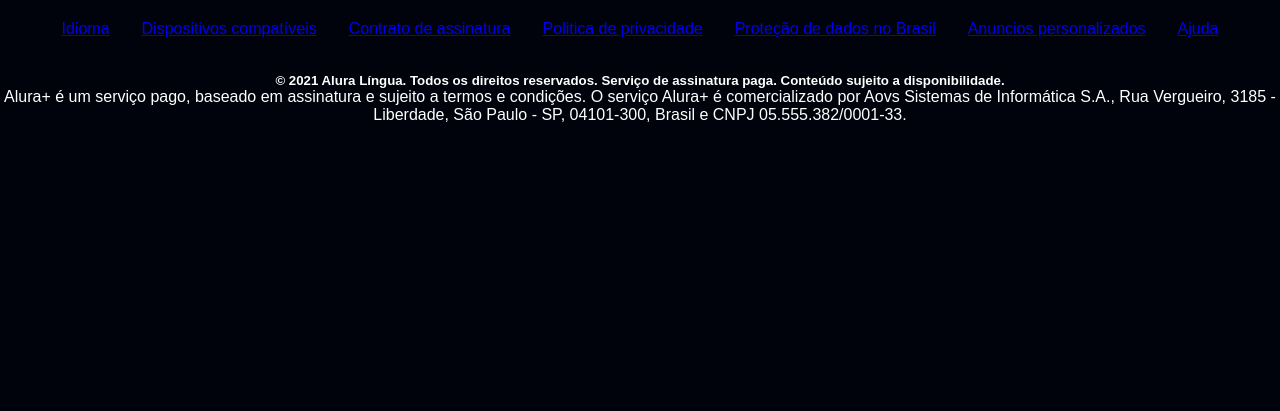
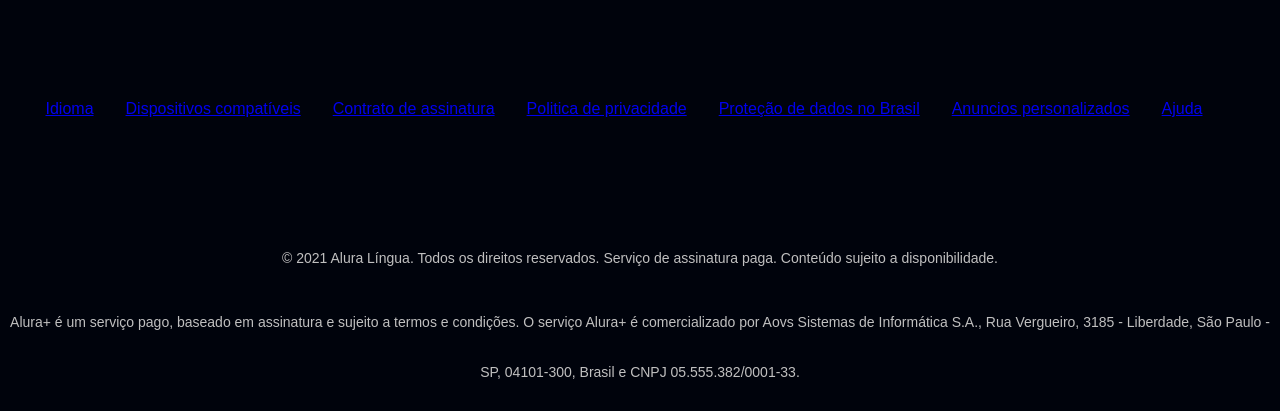
Before and after one commit to frontElen/Alura-plus, a plain HTML site: page index.html in a window 1280 px wide. Shown: the part 2364-2775 px from the top of the page. Before the commit the page ends 2488 px from the top, so only its background shows below. Drawn offline with Linux system fonts and the light colour scheme.

Commit message:
Update index.html
Correção botão rodapé

```diff
--- a/index.html
+++ b/index.html
@@ -26,7 +26,7 @@
     </section>
     <section class="container__secundario">
         <img src="img/Plataforma.png" alt="Um monitor e um celular com o alura plus aberto" class="secundario__img">
-        <div class="container__descricao">
+        <div class="container__descricao">  <!-- <div>= DIVIDIR TELA -->
             <h2 class="descrição__titulo">Assista do seu jeito</h2>
             <p class="descricao__texto">Aproveite a tela grande da TV ou assista no tablet, laptop, celular e outros aparelhos. Nossa seleção de cursos não para de crescer.</p>
         </div>
@@ -64,15 +64,18 @@
                 </ul>
         <!-- <p class="descricao__texto_terciario">Aprenda com aulas práticas, exercícios e projetos. Assim, você aprende fazendo e já sai preparado para o mercado de trabalho.</p> -->
     </section>
-    <section class="dispositivos">
+    <section>
+        <!-- <footer> = RODAPÉ -->
         <footer class="rodapé">
             <img src="img/Logo.png" alt="Imagem da logo Alura" class="rodape__img">
-                <ul class= "dispositivos__lista">
+                <ul class= "lista__rodape">
                     <li class="lista__suporte">
                         <a href="#">Idioma </a>
                     </li>
+                    <!-- li= comando de lista ativado pelo ul -->
                     <li class="lista__suporte">
                         <a href="#">Dispositivos compatíveis</a>
+                        <!--a href= encaminha para link externo  -->
                     </li>
                     <li class="lista__suporte">
                         <a href="#">Contrato de assinatura</a>
@@ -90,10 +93,9 @@
                         <a href="#">Ajuda</a>
                     </li>
                 </ul>
-                <h5 class="texto_credito">© 2021 Alura  Língua. Todos os direitos reservados. Serviço de assinatura paga. Conteúdo sujeito a disponibilidade.</h5>
-                <p class="texto_credito">Alura+ é um serviço pago, baseado em assinatura e sujeito a termos e condições. O serviço Alura+ é comercializado por Aovs Sistemas de Informática S.A., Rua Vergueiro, 3185 - Liberdade, São Paulo - SP, 04101-300, Brasil e CNPJ 05.555.382/0001-33.</p>
+                <p class="texto_rodape">© 2021 Alura  Língua. Todos os direitos reservados. Serviço de assinatura paga. Conteúdo sujeito a disponibilidade.</p>
+                <p class="texto_rodape">Alura+ é um serviço pago, baseado em assinatura e sujeito a termos e condições. O serviço Alura+ é comercializado por Aovs Sistemas de Informática S.A., Rua Vergueiro, 3185 - Liberdade, São Paulo - SP, 04101-300, Brasil e CNPJ 05.555.382/0001-33.</p>
         </footer>
             </section>
 </body>
-
 </html>
```
